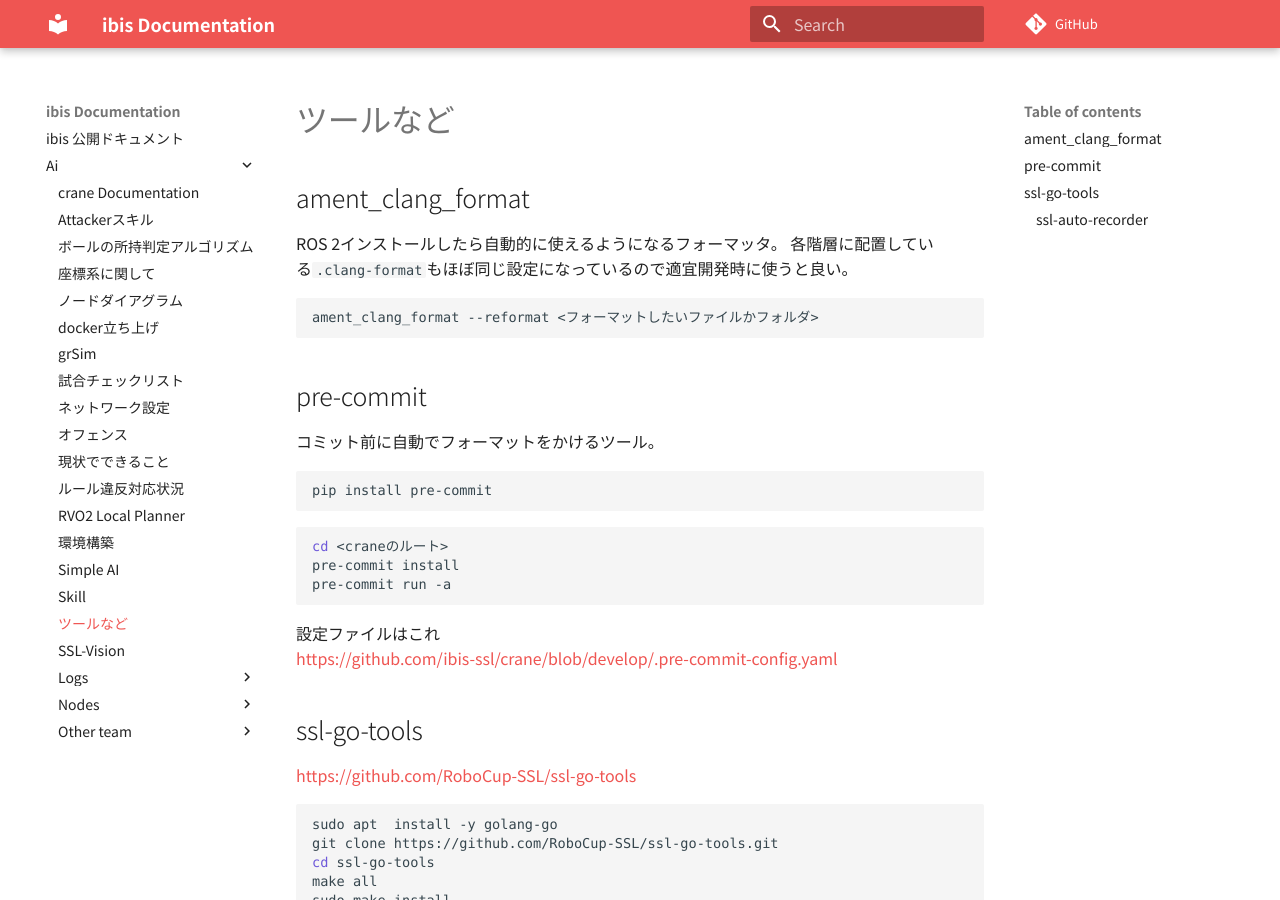
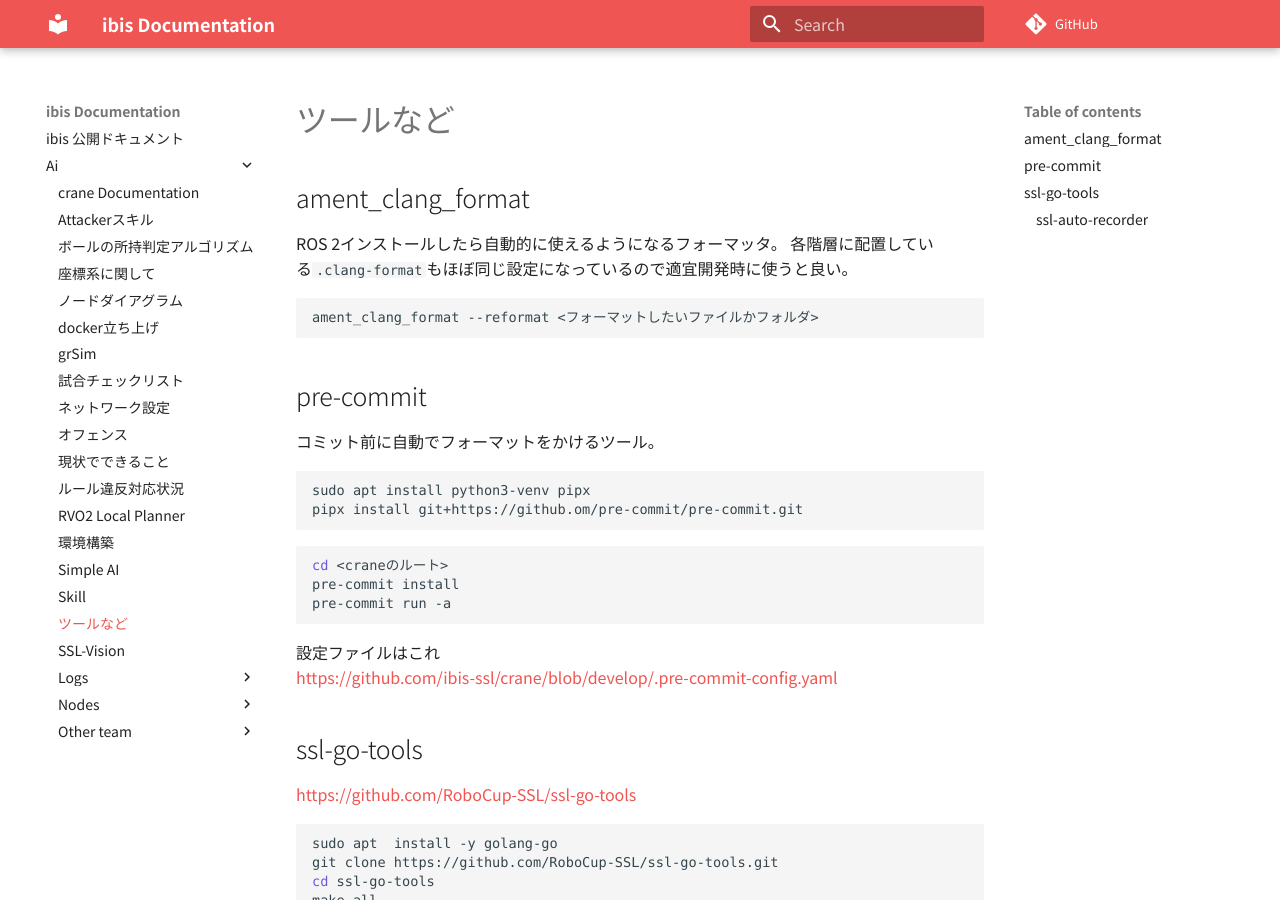
Before and after one commit to ibis-ssl/ibis_documentation, an MkDocs documentation site: the page built from docs/ai/tools.md, in a window 1280 px wide and 900 px high. Built offline with MkDocs 1.6.1 and Material for MkDocs 9.7.7, drawn with Linux system fonts in a browser that asks for light colours; nearby versions of some CDN libraries; some web fonts are replaced; comment, search, counter and statistics services are not loaded.

Commit message:
🔄 synced local 'docs/ai' with remote 'docs'

````diff
--- a/docs/ai/tools.md
+++ b/docs/ai/tools.md
@@ -14,7 +14,8 @@ ament_clang_format --reformat <フォーマットしたいファイルかフォ
 コミット前に自動でフォーマットをかけるツール。
 
 ```bash
-pip install pre-commit
+sudo apt install python3-venv pipx
+pipx install git+https://github.om/pre-commit/pre-commit.git
 ```
 
 ```bash
````
